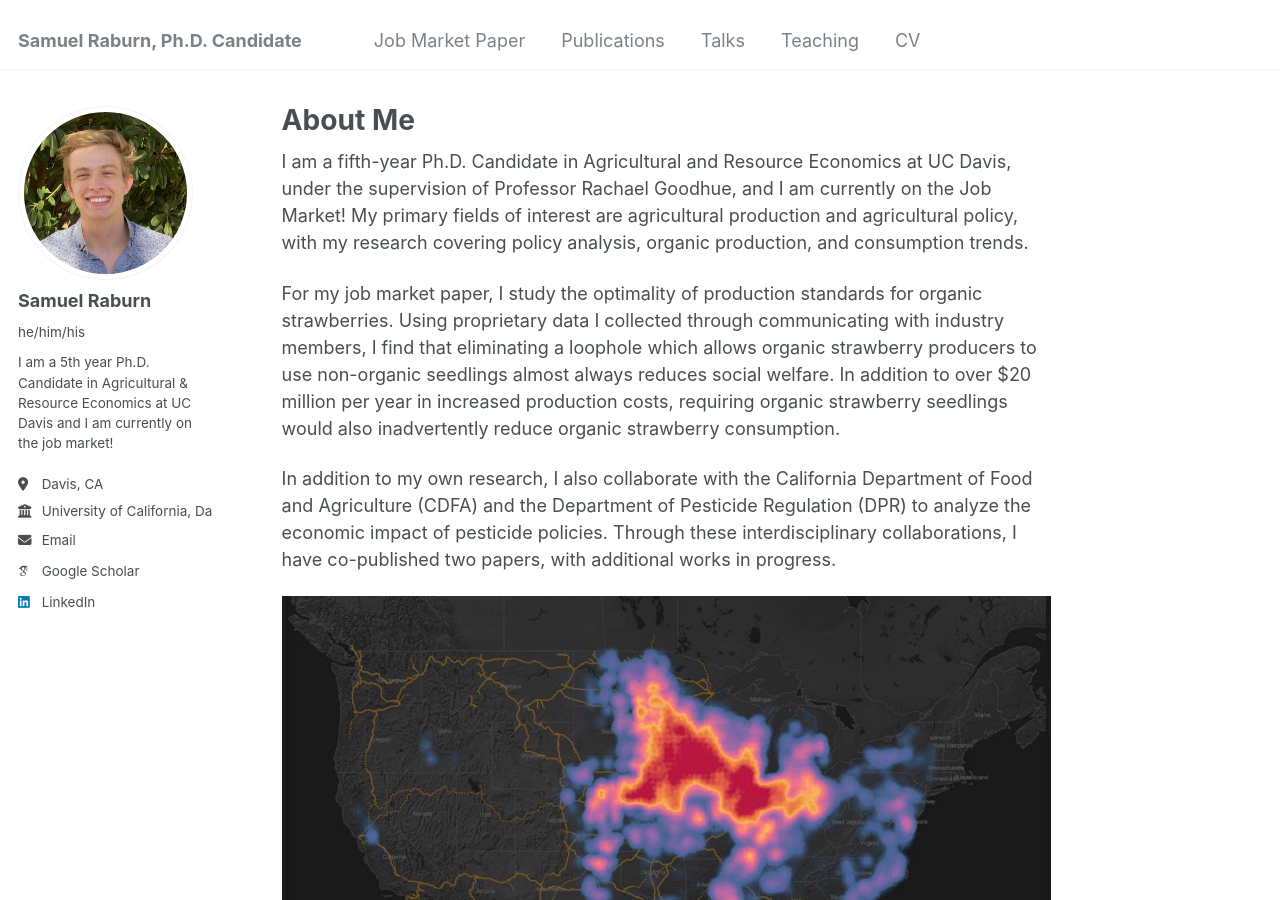
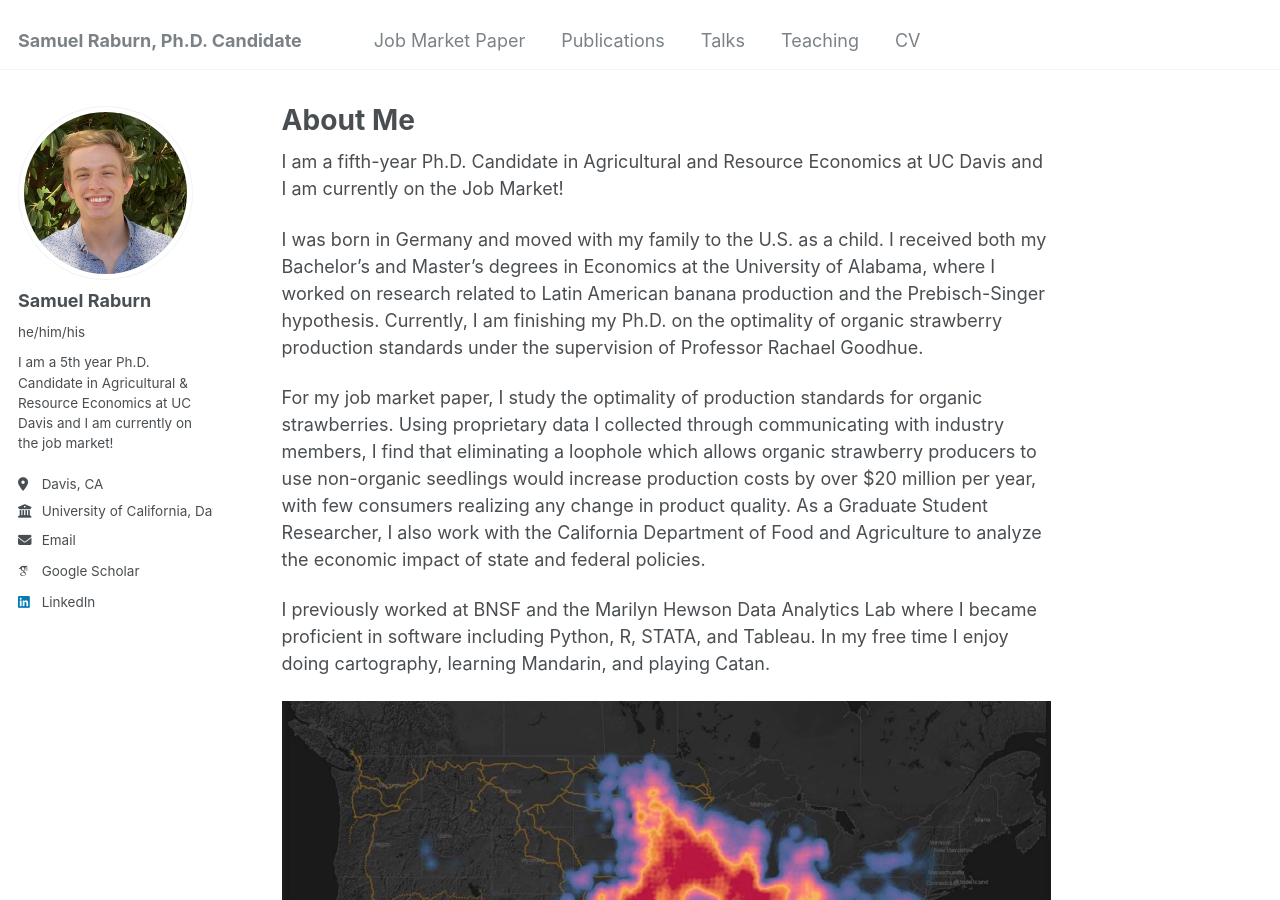
Before and after one commit to sraburn/sraburn.github.io, a Jekyll site: the page built from _pages/about.md, in a window 1280 px wide and 900 px high. Built offline with Jekyll 4.4.1, drawn with Linux system fonts in a browser that asks for light colours; some web fonts are replaced.

Commit message:
Update about.md

```diff
--- a/_pages/about.md
+++ b/_pages/about.md
@@ -6,11 +6,13 @@ redirect_from:
   - /about/
   - /about.html
 ---
-I am a fifth-year Ph.D. Candidate in Agricultural and Resource Economics at UC Davis, under the supervision of Professor Rachael Goodhue, and I am currently on the Job Market! My primary fields of interest are agricultural production and agricultural policy, with my research covering policy analysis, organic production, and consumption trends.
+I am a fifth-year Ph.D. Candidate in Agricultural and Resource Economics at UC Davis and I am currently on the Job Market!
 
-For my job market paper, I study the optimality of production standards for organic strawberries. Using proprietary data I collected through communicating with industry members, I find that eliminating a loophole which allows organic strawberry producers to use non-organic seedlings almost always reduces social welfare. In addition to over $20 million per year in increased production costs, requiring organic strawberry seedlings would also inadvertently reduce organic strawberry consumption.
+I was born in Germany and moved with my family to the U.S. as a child. I received both my Bachelor's and Master's degrees in Economics at the University of Alabama, where I worked on research related to Latin American banana production and the Prebisch-Singer hypothesis. Currently, I am finishing my Ph.D. on the optimality of organic strawberry production standards under the supervision of Professor Rachael Goodhue.
 
-In addition to my own research, I also collaborate with the California Department of Food and Agriculture (CDFA) and the Department of Pesticide Regulation (DPR) to analyze the economic impact of pesticide policies. Through these interdisciplinary collaborations, I have co-published two papers, with additional works in progress.
+For my job market paper, I study the optimality of production standards for organic strawberries. Using proprietary data I collected through communicating with industry members, I find that eliminating a loophole which allows organic strawberry producers to use non-organic seedlings would increase production costs by over $20 million per year, with few consumers realizing any change in product quality. As a Graduate Student Researcher, I also work with the California Department of Food and Agriculture to analyze the economic impact of state and federal policies.
+
+I previously worked at BNSF and the Marilyn Hewson Data Analytics Lab where I became proficient in software including Python, R, STATA, and Tableau. In my free time I enjoy doing cartography, learning Mandarin, and playing Catan.
 
 ![Map](https://sraburn.github.io/_pages/Images/BNSF_Heatmap.png?raw=true)
 
```
